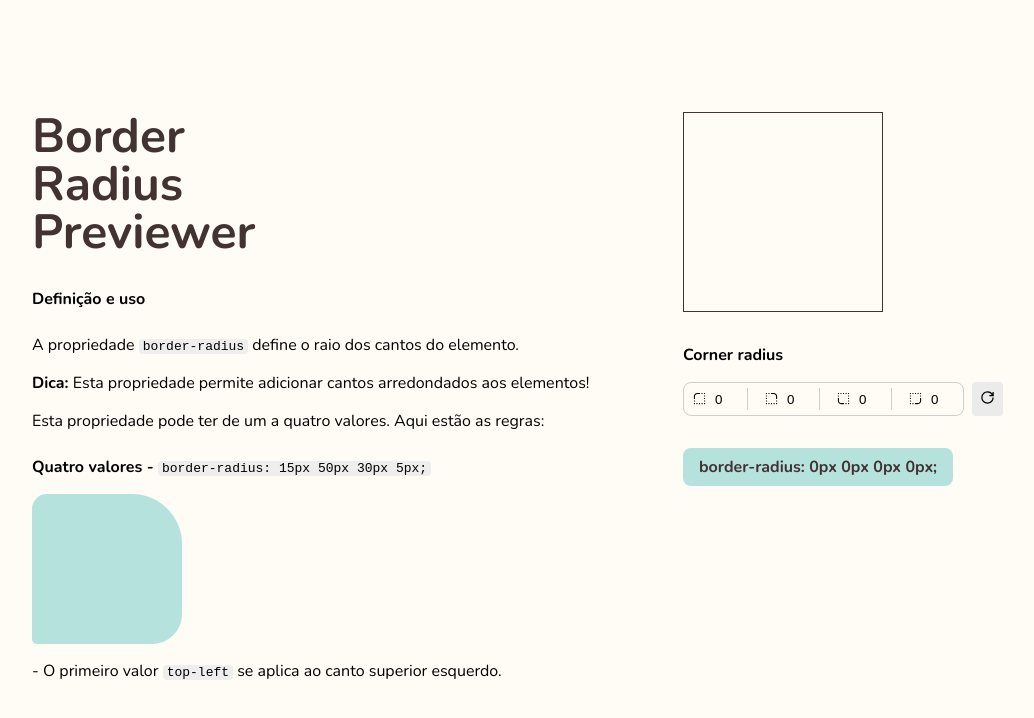
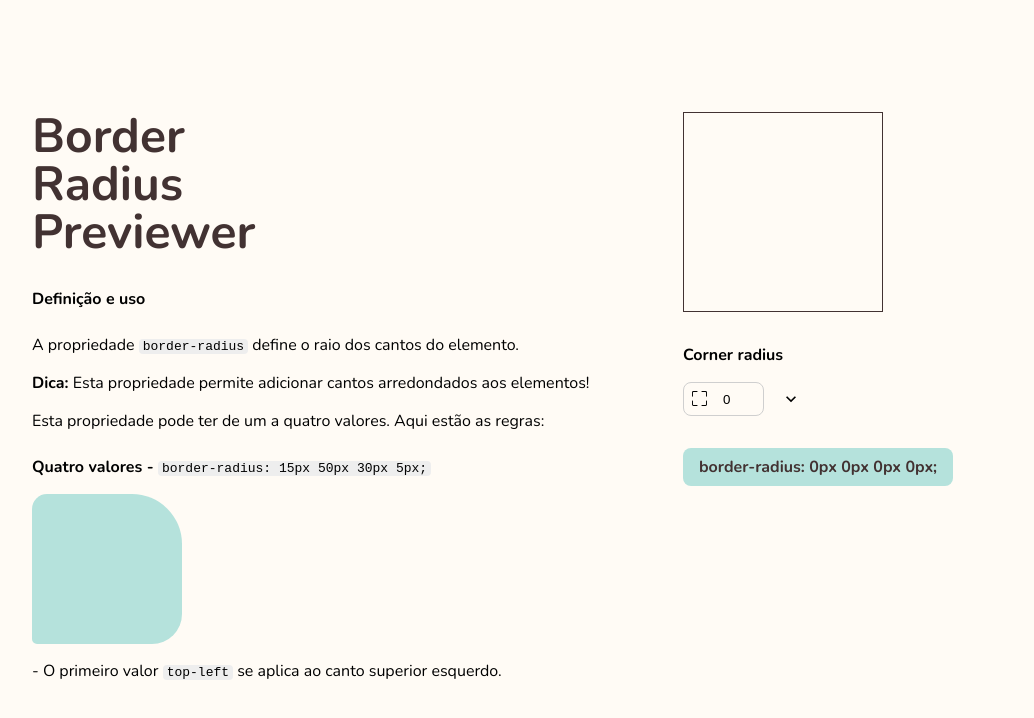
Before and after one commit to erikalbuquerque/border_radius_previewer, a React (Vite) app: page / in a window 1280 px wide. Shown: the top 718 px of the page, without its empty margins (109-1143 px from the left). Built offline with nearby package versions, Linux system fonts and the light colour scheme.

Commit message:
feat: add input full corner

```diff
--- a/src/components/CornerRadiusBox/index.tsx
+++ b/src/components/CornerRadiusBox/index.tsx
@@ -5,6 +5,8 @@ import {
   AiOutlineRadiusBottomleft,
   AiOutlineRadiusBottomright,
 } from "react-icons/ai";
+import { MdKeyboardArrowDown } from "react-icons/md";
+import { BsFullscreen } from "react-icons/bs";
 import { GrPowerReset } from "react-icons/gr";
 import {
   Container,
@@ -13,8 +15,12 @@ import {
   Tools,
   Inputs,
   ResetCornersButton,
+  FullCorner,
+  Wrapper,
+  FullCornerButton,
 } from "./styles";
 import { useBorderRadius } from "../../hooks/useBorderRadius";
+import { useState } from "react";
 
 export function CornerRadiusBox() {
   const {
@@ -31,20 +37,61 @@ export function CornerRadiusBox() {
     handleShowTopRightBorderIndicator,
     handleShowBottomRightBorderIndicator,
     handleShowBottomLeftBorderIndicator,
+    handleFullCorner,
   } = useBorderRadius();
+
+  const [showBordersTools, setShowBordersTools] = useState(false);
+  const [fullCornerValue, setFullCornerValue] = useState(0);
+
+  function handleShowBorderIndicator(value: boolean) {
+    handleShowTopLeftBorderIndicator(value);
+    handleShowTopRightBorderIndicator(value);
+    handleShowBottomRightBorderIndicator(value);
+    handleShowBottomLeftBorderIndicator(value);
+  }
+
+  function handleShowBordersTools() {
+    setShowBordersTools(!showBordersTools);
+  }
+
+  function handleFullCornerValue(value: number){
+    setFullCornerValue(value);
+    handleFullCorner(value);
+  }
 
   return (
     <Container>
       <Content>
         <strong>Corner radius</strong>
         <Tools>
+          <Wrapper>
+            <FullCorner isDisabled={showBordersTools}>
+              <BsFullscreen size={15} />
+              <Input
+                type="number"
+                disabled={showBordersTools}
+                value={fullCornerValue}
+                onChange={(e) => handleFullCornerValue(Number(e.target.value))}
+                onFocus={() => handleShowBorderIndicator(true)}
+                onBlur={() => handleShowBorderIndicator(false)}
+              />
+            </FullCorner>
+            <FullCornerButton onClick={handleShowBordersTools} isDisabled={showBordersTools}>
+              <MdKeyboardArrowDown size={20} />
+            </FullCornerButton>
+          </Wrapper>
+
+          {showBordersTools && (
+            <Wrapper>
               <Inputs>
                 <InputContent>
                   <AiOutlineRadiusUpleft size={15} />
                   <Input
                     type="number"
                     value={topLeft}
-                onChange={(e) => handleBorderTopLeft(Number(e.target.value))}
+                    onChange={(e) =>
+                      handleBorderTopLeft(Number(e.target.value))
+                    }
                     onFocus={() => handleShowTopLeftBorderIndicator(true)}
                     onBlur={() => handleShowTopLeftBorderIndicator(false)}
                   />
@@ -54,7 +101,9 @@ export function CornerRadiusBox() {
                   <Input
                     type="number"
                     value={topRight}
-                onChange={(e) => handleBorderTopRight(Number(e.target.value))}
+                    onChange={(e) =>
+                      handleBorderTopRight(Number(e.target.value))
+                    }
                     onFocus={() => handleShowTopRightBorderIndicator(true)}
                     onBlur={() => handleShowTopRightBorderIndicator(false)}
                   />
@@ -64,7 +113,9 @@ export function CornerRadiusBox() {
                   <Input
                     type="number"
                     value={bottomLeft}
-                onChange={(e) => handleBorderBottomLeft(Number(e.target.value))}
+                    onChange={(e) =>
+                      handleBorderBottomLeft(Number(e.target.value))
+                    }
                     onFocus={() => handleShowBottomLeftBorderIndicator(true)}
                     onBlur={() => handleShowBottomLeftBorderIndicator(false)}
                   />
@@ -82,9 +133,14 @@ export function CornerRadiusBox() {
                   />
                 </InputContent>
               </Inputs>
-          <ResetCornersButton onClick={handleResetBorderRadius}>
+              <ResetCornersButton onClick={() => {
+                handleResetBorderRadius();
+                setFullCornerValue(0);
+              }}>
                 <GrPowerReset size={15} />
               </ResetCornersButton>
+            </Wrapper>
+          )}
         </Tools>
       </Content>
     </Container>
--- a/src/components/CornerRadiusBox/styles.ts
+++ b/src/components/CornerRadiusBox/styles.ts
@@ -10,7 +10,8 @@ export const Content = styled.div({
 
 export const Tools = styled.div({
   display: "flex",
-  flexDirection: "row",
+  flexDirection: "column",
+  alignItems: "flex-start",
   gap: "0.5rem",
 });
 
@@ -35,13 +36,43 @@ export const InputContent = styled.div`
 `;
 
 export const ResetCornersButton = styled.button({
+  display: "flex",
+  alignItems: "center",
   padding: "0 0.5rem",
   border: "none",
   borderRadius: "0.25rem",
-  backgroundColor: "#ebebeb",
+  backgroundColor: "transparent",
   cursor: "pointer",
   transition: "filter 0.2s",
+  borderWidth: "1px",
+  borderColor: "transparent",
+  borderStyle: "solid",
   ":hover": {
     filter: "brightness(0.95);",
+    borderColor: "#ebebeb",
   },
 });
+
+type FullCornerProps = {
+  isDisabled: boolean;
+};
+export const FullCorner = styled.div<FullCornerProps>((props) => ({
+  display: "flex",
+  alignItems: "center",
+  flexDirection: "row",
+  gap: "0.5rem",
+  border: "1px solid #cfcfcf",
+  padding: "0.3rem 0.5rem",
+  borderRadius: "0.5rem",
+  opacity: props.isDisabled ? "0.4" : "1",
+}));
+
+export const Wrapper = styled.div({
+  display: "flex",
+  flexDirection: "row",
+  gap: "0.5rem",
+});
+
+export const FullCornerButton = styled(ResetCornersButton)<FullCornerProps>`
+  background-color: ${(props) => props.isDisabled && "#ebebeb"};
+`;
--- a/src/context/BorderRadiusContext.tsx
+++ b/src/context/BorderRadiusContext.tsx
@@ -30,6 +30,7 @@ interface BorderRadiusContext {
   handleShowTopRightBorderIndicator: (value: boolean) => void;
   handleShowBottomRightBorderIndicator: (value: boolean) => void;
   handleShowBottomLeftBorderIndicator: (value: boolean) => void;
+  handleFullCorner: (value: number) => void;
 }
 
 export const BorderRadiusContext = createContext({} as BorderRadiusContext);
@@ -81,6 +82,13 @@ export function BorderRadiusProvider({ children }: BorderRadiusProviderProps) {
     },
     [bottomRight]
   );
+
+  function handleFullCorner(value: number) {
+    handleBorderTopLeft(value);
+    handleBorderTopRight(value);
+    handleBorderBottomLeft(value);
+    handleBorderBottomRight(value);
+  }
 
   function showMessage(value: boolean) {
     setIsCopy(value);
@@ -146,6 +154,7 @@ export function BorderRadiusProvider({ children }: BorderRadiusProviderProps) {
         handleShowTopRightBorderIndicator,
         handleShowBottomRightBorderIndicator,
         handleShowBottomLeftBorderIndicator,
+        handleFullCorner,
       }}
     >
       {children}
```
Lines whose indentation alone changed are shown as unchanged.
